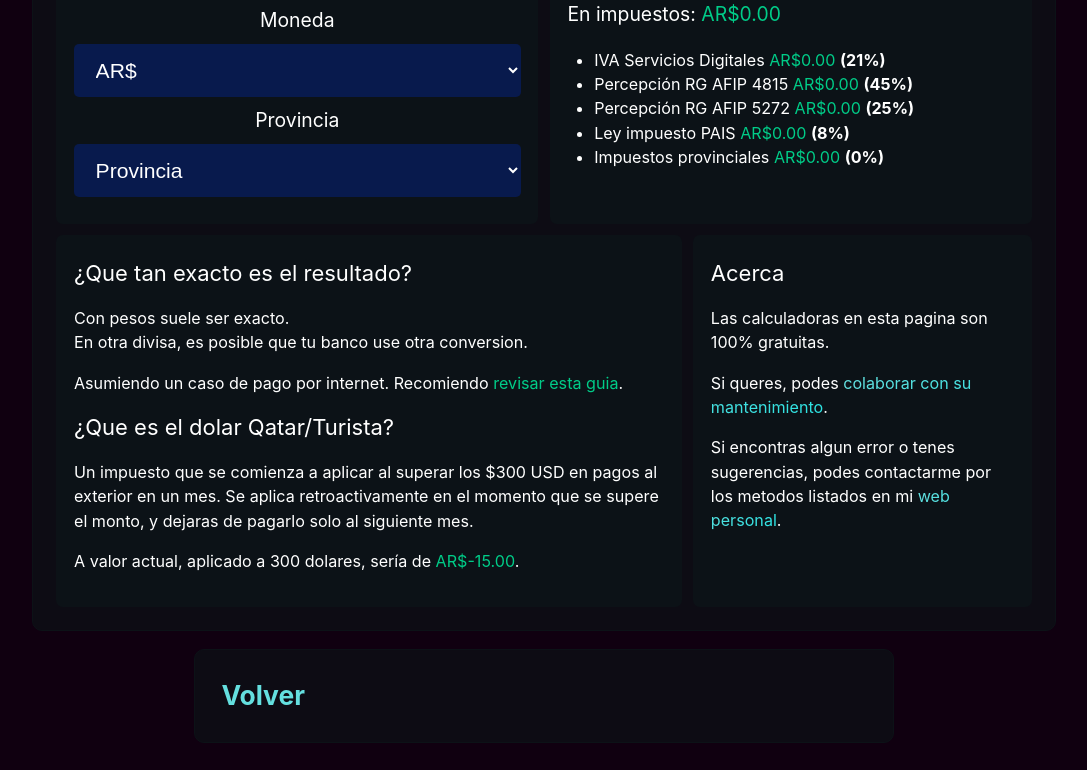
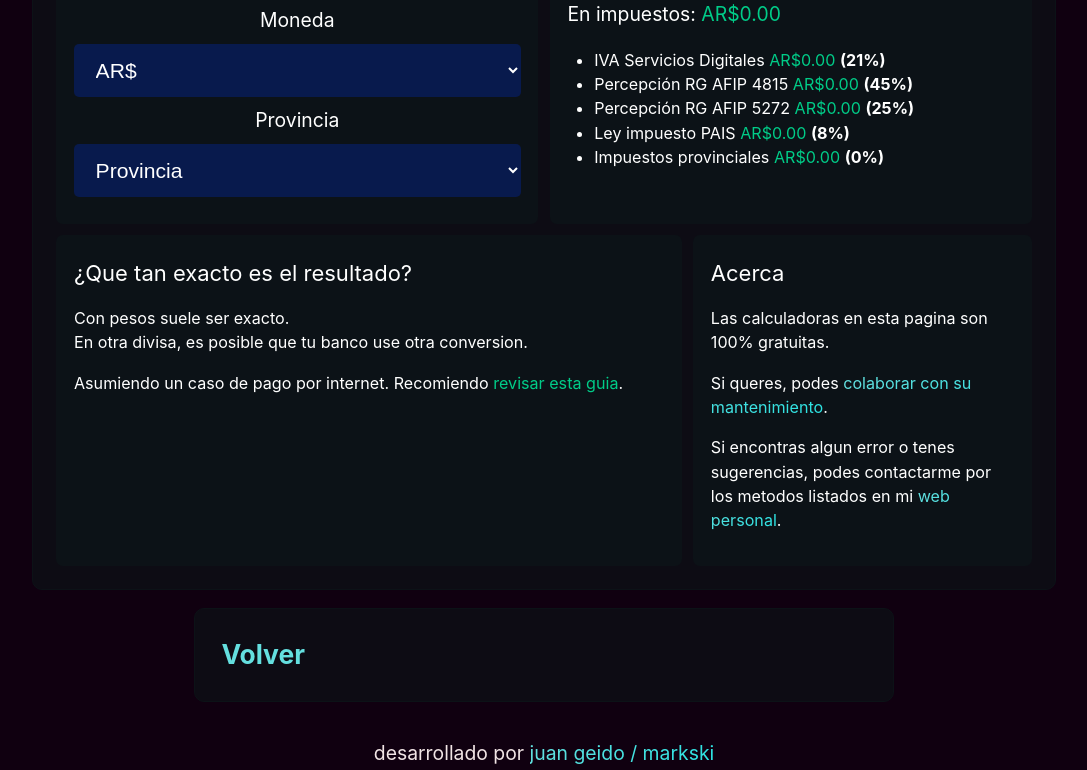
Before and after one commit to markski1/Calculadoras, a Next.js app: page /impuestos in a window 1280 px wide. Shown: the part 431-1201 px from the top of the page, without its empty margins (96-1183 px from the left). Built offline with nearby package versions, Linux system fonts and the light colour scheme; no server answers.

Commit message:
Quitar mención del dolar Qatar

```diff
--- a/pages/impuestos.tsx
+++ b/pages/impuestos.tsx
@@ -212,15 +212,6 @@ export default function Impuestos() {
                                     Asumiendo un caso de pago por internet. Recomiendo <a className={styles.money} href="https://www.mercadopago.com.ar/ayuda/pagos-en-moneda-extranjera_4063">revisar esta guia</a>.
                                 </p>
                             </small>
-                            <p className={styles.smallHeader}>¿Que es el dolar Qatar/Turista?</p>
-                            <small>
-                                <p>
-                                    Un impuesto que se comienza a aplicar al superar los $300 USD en pagos al exterior en un mes. Se aplica retroactivamente en el momento que se supere el monto, y dejaras de pagarlo solo al siguiente mes.
-                                </p>
-                                <p>
-                                    A valor actual, aplicado a 300 dolares, sería de {parseToPesos(300 * currencies.usd * 0.05)}.
-                                </p>
-                            </small>
                         </div>
                         <div className={styles.flexBox} style={{flexBasis: '49%', flex: '2', minWidth: '15rem', userSelect: 'none'}}>
                             <p className={styles.smallHeader}>Acerca</p>
```
